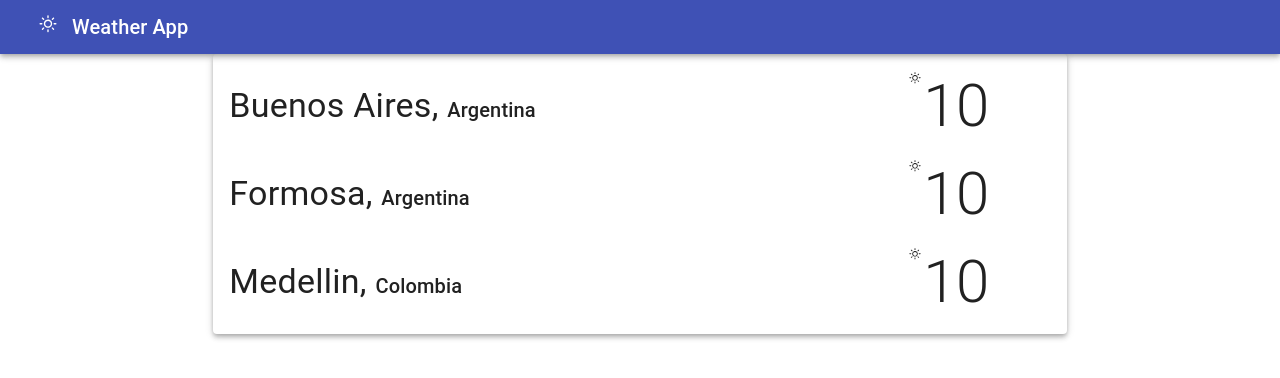
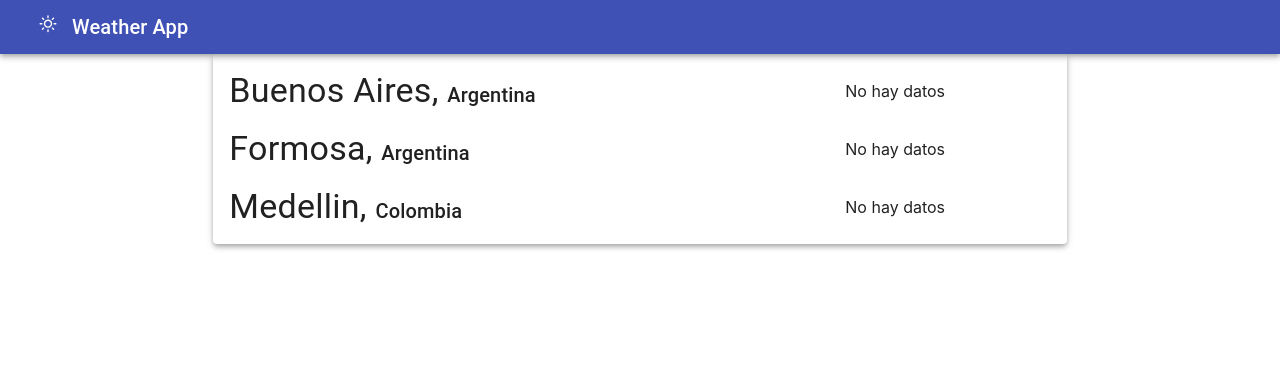
Before and after one commit to rodrigo1990/weather-app, a React (Create React App) app: page /main in a window 1280 px wide. Shown: the top 378 px of the page. Built offline with nearby package versions, Linux system fonts and the light colour scheme.

Commit message:
235. useState y manejo del undefined

```diff
--- a/src/components/CityList/CityList.jsx
+++ b/src/components/CityList/CityList.jsx
@@ -11,7 +11,6 @@ import Weather from '../Weather'
 const renderCityAndCountry = eventOnClickCity => (cityAndCountry, weather) => {
 
     const {city,country} = cityAndCountry
-    const {temperature, state} = weather
 
     return (
             <ListItem button key={city} onClick={eventOnClickCity} >
@@ -31,8 +30,11 @@ const renderCityAndCountry = eventOnClickCity => (cityAndCountry, weather) => {
                         <Grid item
                             md={3}
                             xs={12}>
-
-                            <Weather temperature={temperature} state={state} />
+                            {   weather ? //if(weather != 'undefined')
+                                ( <Weather
+                                temperature={weather.temperature}
+                                state={weather.state} /> ) : ("No hay datos")
+                             }
 
                         </Grid>
 
@@ -45,14 +47,25 @@ const renderCityAndCountry = eventOnClickCity => (cityAndCountry, weather) => {
 }
 
 const CityList = ({ cities, onClickCity }) => {
+    /* allWeather
 
-    const weather = { temperature:10, state:"sunny" }
+        [Buenos Aires-argentina]: { }
+        [Formosa-Argentina]: { },
+        [Medellin-Colombia]: { }
+    */
+    const [allWeather, setAllWeather]   = useState({})
+    useEffect(() => {
+
+    }, [])
+
+//    const weather = { temperature:10, state:"sunny" }
 
     return (
         <List>
             {
                 //sobre cada elemento del array ejecuta un renderCityAndCountry
-                cities.map(cityAndCountry => renderCityAndCountry(onClickCity)(cityAndCountry, weather))
+                cities.map(cityAndCountry => renderCityAndCountry(onClickCity)(cityAndCountry,
+                     allWeather[`${cityAndCountry.city}-${cityAndCountry.country}`] ) )
             }
         </List>
     )
```
